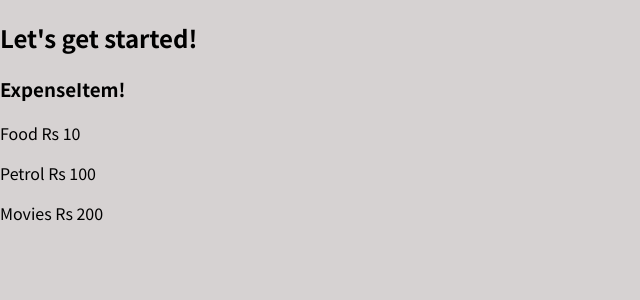
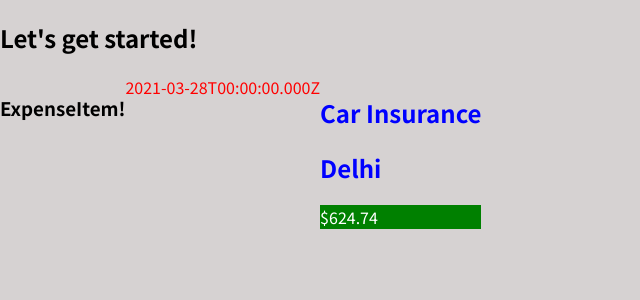
Before and after one commit to ravikeshri2910/react-learn, a JavaScript app: page / in a window 1280 px wide. Shown: the top 300 px of the page, without its empty margins (0-640 px from the left). Built offline with nearby package versions, Linux system fonts and the light colour scheme.

Commit message:
Styling and using JS in JSX

```diff
--- /dev/null
+++ b/src/components/ExpenseItems.css
@@ -0,0 +1,15 @@
+.mainCointainer{
+    display: flex;
+}
+.date{
+    color: red;
+}
+
+.car_insuranse{
+    color: blue;
+}
+
+.price{
+    background-color: green;
+    color: white;
+}
--- a/src/components/ExpenseItems.js
+++ b/src/components/ExpenseItems.js
@@ -1,12 +1,22 @@
+import './ExpenseItems.css'
+
 function ExpenseItem(){
 
+    const expenseDate = new Date(2021, 2, 28)
+    const expenseTitle = 'Car Insurance'
+    const expensePrice = 624.74
+    const expenseLocation = 'Delhi'
+
+
     return (
-    <div>
-
+    <div className='mainCointainer'>
         <h3>ExpenseItem!</h3>
-        <p>Food Rs 10</p>
-        <p>Petrol Rs 100</p>
-        <p>Movies Rs 200</p>
+        <div className='date'>{expenseDate.toISOString()}</div>
+        <div className='car_insuranse'>
+            <h2>{expenseTitle}</h2>
+            <h2>{expenseLocation}</h2>
+            <div className='price'>${expensePrice}</div>
+        </div>
     </div>
     )
 
```
